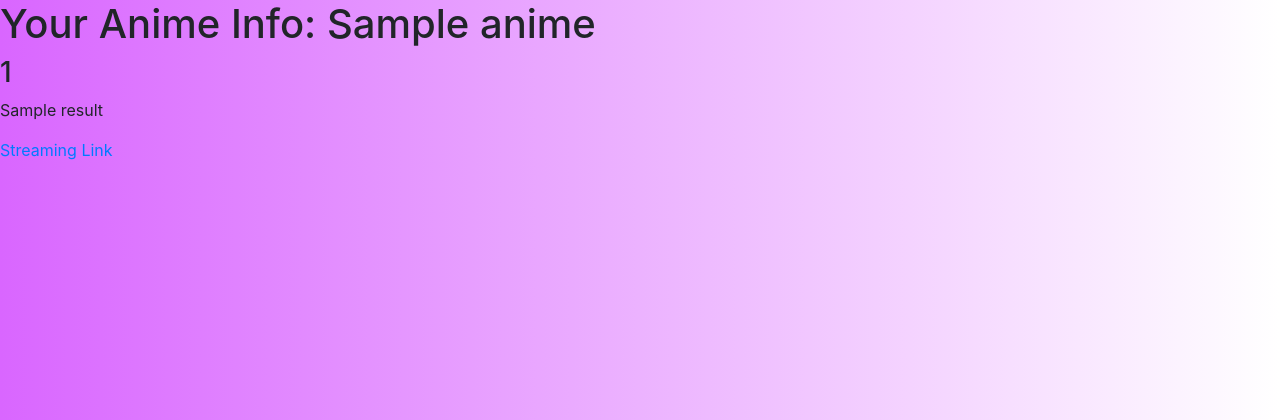
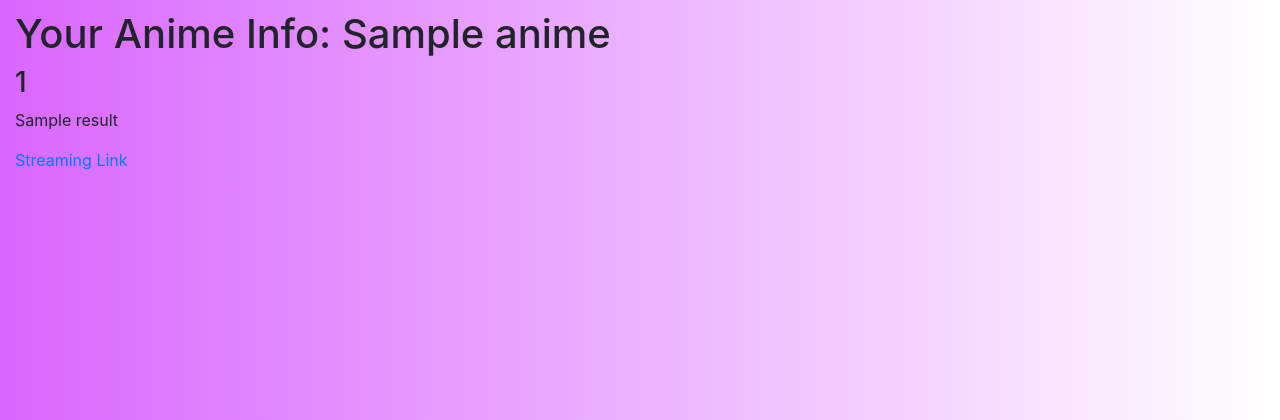
Before and after one commit to ahmadtc1/animeInfo, a Flask app: template templates/anime.html in a window 1280 px wide. Shown: the top 420 px of the page. Run offline with Flask 2, Linux system fonts and the light colour scheme; the template is opened without the code that fills it: most values are stand-ins (such as "Sample title", 1, 10 or a date in 2020); some libraries are stand-ins or nearby versions.

Commit message:
Add some styling Add margin for anime results on anime info display page change bg-image to flexible in order to match screen size

```diff
--- a/static/anime.css
+++ b/static/anime.css
@@ -0,0 +1,4 @@
+.body {
+    margin-left: 15px;
+    margin-top: 10px;
+}
--- a/static/home.css
+++ b/static/home.css
@@ -4,6 +4,8 @@
 
 .body {
     background-image: url('ylia2.jpg'), linear-gradient(90deg, #d966ff, #ffffff);
+    background-repeat: no-repeat;
+    background-size: 100vw 100vh;
 }
 
 .anime-input {
--- a/templates/anime.html
+++ b/templates/anime.html
@@ -6,6 +6,7 @@
         <title>AnimeInfo</title>
     </head>
     <body style="background-image: linear-gradient(90deg, #d966ff, #ffffff)">
+        <div class="body">
             <h1>
                 Your Anime Info: {{anime}}
             </h1>
@@ -16,5 +17,6 @@
                     <p>Streaming Link</p>
                 </a>
             {% endfor %}
+        </div>
     </body>
 </html>
```
Lines whose indentation alone changed are shown as unchanged.
